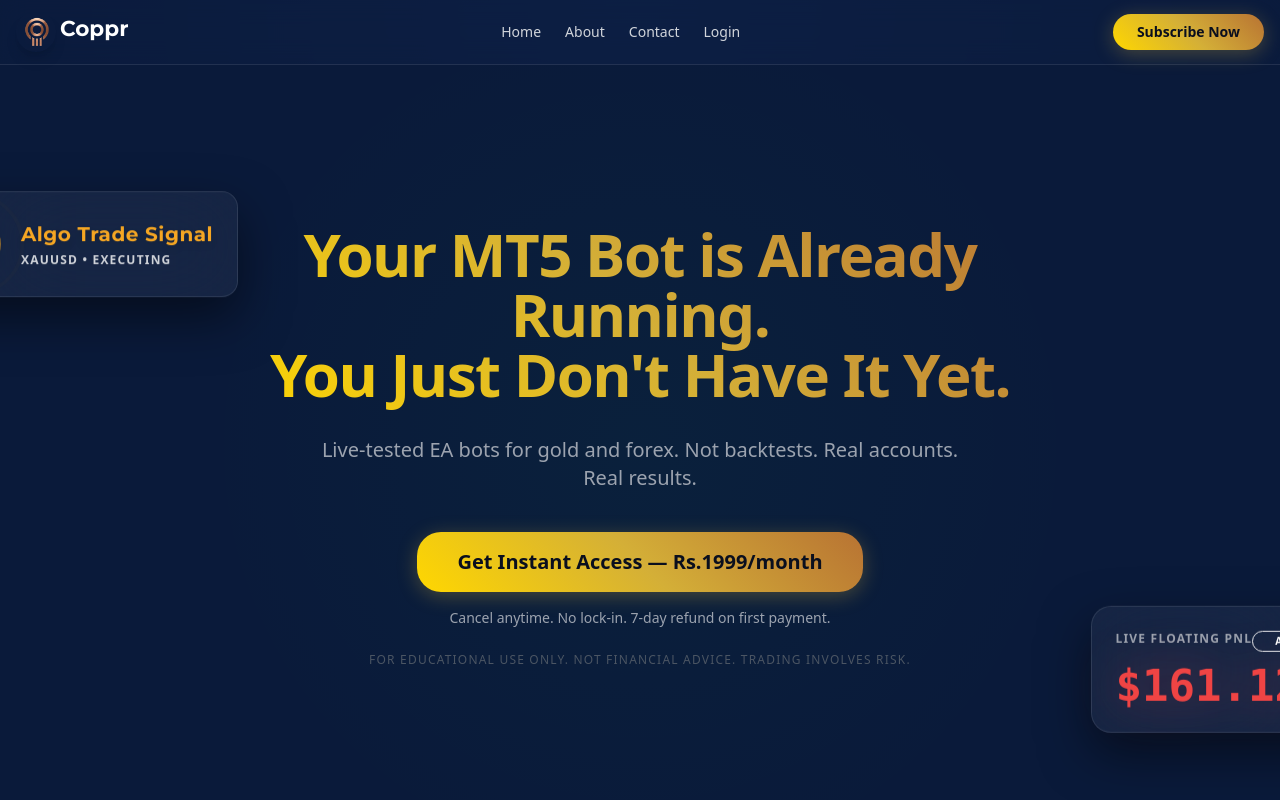
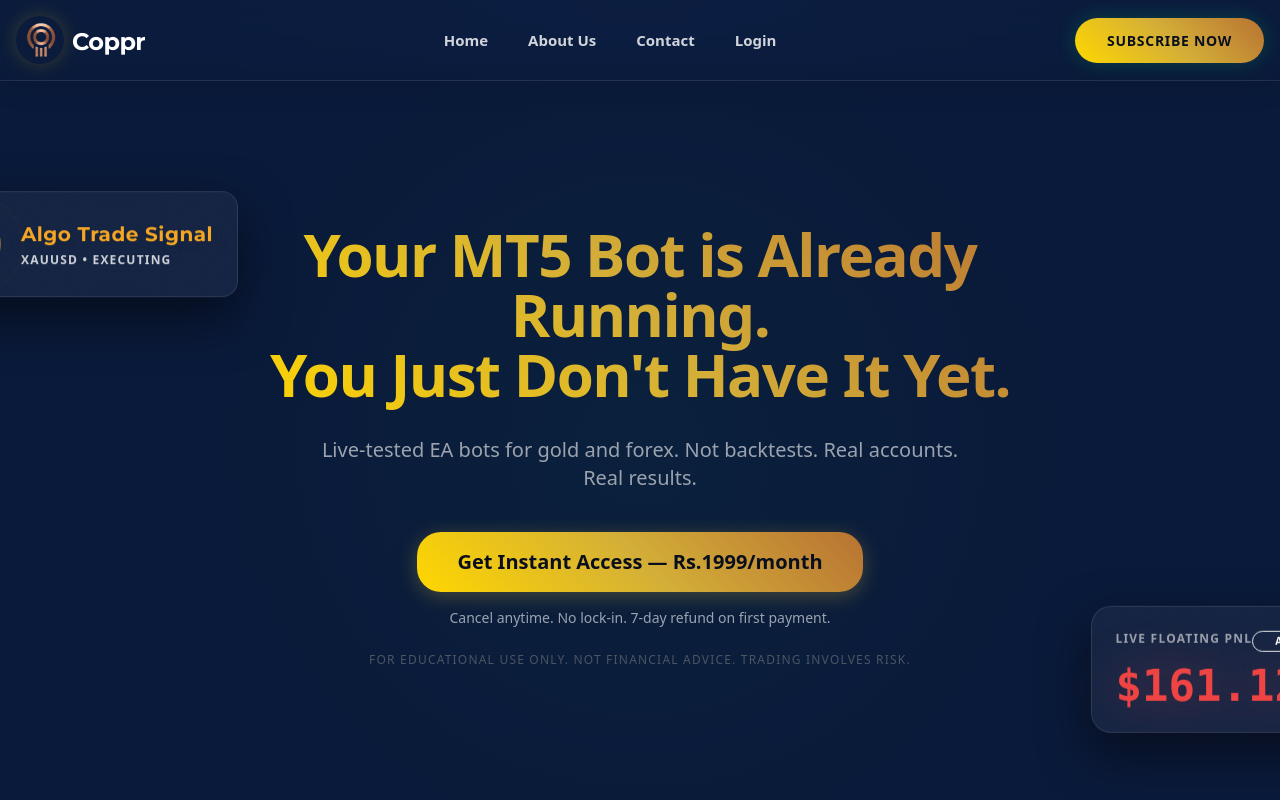
Before and after one commit to anilsethji/coppr, a Next.js app: page / in a window 1280 px wide. Shown: the top 800 px of the page. Built offline with nearby package versions, Linux system fonts and the light colour scheme; no server answers.

Commit message:
Implement sliding mobile navbar, logout, and premium lock system

```diff
--- a/app/dashboard/bots/page.tsx
+++ b/app/dashboard/bots/page.tsx
@@ -1,11 +1,15 @@
 import Link from "next/link";
 import { createClient } from "@/lib/supabase/server";
 import { redirect } from "next/navigation";
+import { PremiumLock } from "@/components/ui/PremiumLock";
 
 export default async function BotsPage() {
   const supabase = createClient();
   const { data: { user } } = await supabase.auth.getUser();
   if (!user) redirect('/login');
+
+  const { data: profile } = await supabase.from('profiles').select('subscription_status').eq('id', user.id).single();
+  const isSubscribed = profile?.subscription_status === 'active';
 
   const { data: bots } = await supabase.from('content').select('*').eq('type', 'bot').order('created_at', { ascending: false });
 
@@ -22,6 +26,7 @@ export default async function BotsPage() {
         </div>
       </div>
 
+      <PremiumLock isSubscribed={isSubscribed}>
       <div className="grid grid-cols-1 md:grid-cols-2 gap-6">
         {bots?.map((bot, idx) => {
           const isUtility = bot.prot_rate || bot.use_with;
@@ -117,6 +122,7 @@ export default async function BotsPage() {
           )
         })}
       </div>
+      </PremiumLock>
     </div>
   );
 }
--- a/app/dashboard/indicators/page.tsx
+++ b/app/dashboard/indicators/page.tsx
@@ -1,10 +1,14 @@
 import { createClient } from "@/lib/supabase/server";
 import { redirect } from "next/navigation";
+import { PremiumLock } from "@/components/ui/PremiumLock";
 
 export default async function IndicatorsPage() {
   const supabase = createClient();
   const { data: { user } } = await supabase.auth.getUser();
   if (!user) redirect('/login');
+
+  const { data: profile } = await supabase.from('profiles').select('subscription_status').eq('id', user.id).single();
+  const isSubscribed = profile?.subscription_status === 'active';
 
   const { data: indicators } = await supabase.from('content').select('*').eq('type', 'indicator').order('created_at', { ascending: false });
 
@@ -15,6 +19,7 @@ export default async function IndicatorsPage() {
         <p className="text-gray-500">Enhanced visual tools for MT5 to identify high-probability entries.</p>
       </div>
 
+      <PremiumLock isSubscribed={isSubscribed}>
       <div className="grid grid-cols-1 md:grid-cols-2 lg:grid-cols-3 gap-6">
         {indicators?.map((item, idx) => (
           <div key={idx} className="stat-card card-glow-blue">
@@ -42,6 +47,7 @@ export default async function IndicatorsPage() {
            </div>
         )}
       </div>
+      </PremiumLock>
     </div>
   );
 }
--- a/app/dashboard/tutorials/page.tsx
+++ b/app/dashboard/tutorials/page.tsx
@@ -1,10 +1,14 @@
 import { createClient } from "@/lib/supabase/server";
 import { redirect } from "next/navigation";
+import { PremiumLock } from "@/components/ui/PremiumLock";
 
 export default async function TutorialsPage() {
   const supabase = createClient();
   const { data: { user } } = await supabase.auth.getUser();
   if (!user) redirect('/login');
+
+  const { data: profile } = await supabase.from('profiles').select('subscription_status').eq('id', user.id).single();
+  const isSubscribed = profile?.subscription_status === 'active';
 
   const { data: videos } = await supabase.from('content').select('*').eq('type', 'video').order('created_at', { ascending: false });
 
@@ -15,6 +19,7 @@ export default async function TutorialsPage() {
         <p className="text-gray-500">Master the terminal with our step-by-step training modules.</p>
       </div>
 
+      <PremiumLock isSubscribed={isSubscribed}>
       <div className="grid grid-cols-1 md:grid-cols-2 lg:grid-cols-3 gap-8">
         {videos?.map((video, idx) => (
           <div key={idx} className="stat-card card-glow-amber overflow-hidden group">
@@ -40,6 +45,7 @@ export default async function TutorialsPage() {
            </div>
         )}
       </div>
+      </PremiumLock>
     </div>
   );
 }
--- a/components/layout/Navbar.tsx
+++ b/components/layout/Navbar.tsx
@@ -1,23 +1,126 @@
+'use client';
+
 import Link from 'next/link';
 import { Logo } from '@/components/ui/Logo';
+import { useState, useEffect } from 'react';
+import { createClient } from '@/lib/supabase/client';
+import { useRouter } from 'next/navigation';
 
 export function Navbar() {
+  const [isOpen, setIsOpen] = useState(false);
+  const [user, setUser] = useState<any>(null);
+  const supabase = createClient();
+  const router = useRouter();
+
+  useEffect(() => {
+    supabase.auth.getUser().then(({ data }) => {
+      setUser(data?.user || null);
+    });
+
+    // Listen for auth changes to dynamically update desktop/mobile menus
+    const { data: authListener } = supabase.auth.onAuthStateChange((event, session) => {
+      setUser(session?.user || null);
+    });
+
+    return () => {
+      authListener?.subscription.unsubscribe();
+    };
+  }, []);
+
+  const handleLogout = async () => {
+    await supabase.auth.signOut();
+    setUser(null);
+    setIsOpen(false);
+    router.push('/');
+  };
+
   return (
-    <nav className="fixed top-0 left-0 w-full z-50 bg-[#0A1A3A]/60 backdrop-blur-md border-b border-white/10">
-      <div className="max-w-7xl mx-auto px-4 h-16 flex items-center justify-between">
-        <Link href="/" className="flex items-center gap-1 hover:opacity-80 transition-opacity">
-          <Logo variant="dark" className="w-10 h-10 shadow-lg rounded-full" />
-          <span className="text-[1.35rem] font-bold tracking-normal hidden sm:block text-white font-brand -translate-y-1">Coppr</span>
+    <nav className="fixed top-0 left-0 w-full z-50 bg-[#0A1A3A]/70 backdrop-blur-xl border-b border-white/10 shadow-[0_4px_30px_rgba(0,0,0,0.1)]">
+      <div className="max-w-7xl mx-auto px-4 h-20 flex items-center justify-between">
+
+        {/* LOGO */}
+        <Link href="/" className="flex items-center gap-2 hover:opacity-80 transition-opacity z-50 relative">
+          <Logo variant="dark" className="w-12 h-12 shadow-[0_0_20px_rgba(255,215,0,0.2)] rounded-full" />
+          <span className="text-[1.5rem] font-bold tracking-tight hidden sm:block text-white font-brand mt-1">Coppr</span>
         </Link>
-        <div className="hidden md:flex items-center gap-6 text-sm text-gray-300">
+
+        {/* DESKTOP NAV LINKS (Centered) */}
+        <div className="hidden md:flex items-center gap-10 text-[15px] font-bold text-gray-300">
           <Link href="/" className="hover:text-white transition-colors">Home</Link>
-          <Link href="/about" className="hover:text-white transition-colors">About</Link>
+          <Link href="/about" className="hover:text-white transition-colors">About Us</Link>
           <Link href="/contact" className="hover:text-white transition-colors">Contact</Link>
-          <Link href="/login" className="hover:text-white transition-colors">Login</Link>
+          {user ? (
+            <Link href="/dashboard" className="text-[#00E676] hover:text-[#00E676]/80 transition-colors uppercase tracking-widest text-[13px]">Dashboard</Link>
+          ) : (
+            <Link href="/login" className="hover:text-white transition-colors">Login</Link>
+          )}
         </div>
-        <Link href="/checkout" className="btn-primary py-2 px-6 text-sm hidden sm:flex">
-          Subscribe Now
-        </Link>
+
+        {/* DESKTOP RIGHT ACTIONS */}
+        <div className="hidden sm:flex items-center gap-6">
+          {user ? (
+            <button onClick={handleLogout} className="text-[13px] uppercase font-black tracking-widest text-gray-400 hover:text-white transition-colors">Logout</button>
+          ) : (
+            <Link href="/checkout" className="btn-primary py-3 px-8 text-[14px] uppercase tracking-wider font-black shadow-[0_0_20px_rgba(0,230,118,0.2)] hover:shadow-[0_0_30px_rgba(0,230,118,0.4)]">
+              Subscribe Now
+            </Link>
+          )}
+        </div>
+
+        {/* MOBILE HAMBURGER TOGGLE */}
+        <button
+          className="md:hidden z-50 p-2 focus:outline-none"
+          onClick={() => setIsOpen(!isOpen)}
+          aria-label="Toggle mobile menu"
+        >
+          <div className="space-y-1.5 flex flex-col items-end">
+            <span className={`block w-7 h-[3px] rounded-full bg-white transition-transform duration-300 ${isOpen ? 'rotate-45 translate-y-[9px]' : ''}`}></span>
+            <span className={`block h-[3px] rounded-full bg-white transition-opacity duration-300 ${isOpen ? 'opacity-0 w-7' : 'w-5'}`}></span>
+            <span className={`block w-7 h-[3px] rounded-full bg-white transition-transform duration-300 ${isOpen ? '-rotate-45 -translate-y-[9px]' : ''}`}></span>
+          </div>
+        </button>
+
+        {/* MOBILE SLIDE-IN MENU */}
+        <div className={`fixed inset-y-0 left-0 w-[85%] max-w-sm bg-[#050A14] border-r border-white/5 shadow-[20px_0_50px_rgba(0,0,0,0.5)] transform ${isOpen ? 'translate-x-0' : '-translate-x-full'} transition-transform duration-500 ease-[cubic-bezier(0.25,1,0.5,1)] md:hidden z-40 flex flex-col justify-between`}>
+          <div className="pt-28 px-8 flex flex-col gap-8 text-xl font-bold tracking-tight">
+            <Link href="/" onClick={() => setIsOpen(false)} className="hover:text-gray-300 transition-colors">Home</Link>
+            <Link href="/about" onClick={() => setIsOpen(false)} className="hover:text-gray-300 transition-colors">About Us</Link>
+            <Link href="/contact" onClick={() => setIsOpen(false)} className="hover:text-gray-300 transition-colors">Contact</Link>
+
+            <hr className="border-white/5 my-2" />
+
+            {user ? (
+              <>
+                <Link href="/dashboard" onClick={() => setIsOpen(false)} className="text-[#00E676] flex items-center gap-2 group">
+                  <span className="w-2 h-2 rounded-full bg-[#00E676] group-hover:animate-ping"></span>
+                  Member Dashboard
+                </Link>
+              </>
+            ) : (
+              <>
+                <Link href="/login" onClick={() => setIsOpen(false)} className="hover:text-gray-300 transition-colors text-gray-400">Login to Dashboard</Link>
+                <Link href="/checkout" onClick={() => setIsOpen(false)} className="text-[#0B0F1A] bg-[#00E676] px-6 py-4 text-center rounded-[10px] uppercase font-black tracking-widest text-sm mt-4">
+                  Join Coppr Now
+                </Link>
+              </>
+            )}
+          </div>
+
+          {/* MOBILE LOGOUT FOOTER */}
+          {user && (
+            <div className="p-8 pb-12 border-t border-white/5">
+               <button onClick={handleLogout} className="text-gray-500 text-sm font-black uppercase tracking-widest hover:text-white transition-colors flex items-center gap-2">
+                 Disconnect Session
+               </button>
+            </div>
+          )}
+        </div>
+
+        {/* BACKDROP BLUR FOR MOBILE MENU */}
+        <div
+           className={`fixed inset-0 bg-black/60 backdrop-blur-sm z-30 md:hidden transition-opacity duration-300 ${isOpen ? 'opacity-100 pointer-events-auto' : 'opacity-0 pointer-events-none'}`}
+           onClick={() => setIsOpen(false)}
+        />
       </div>
     </nav>
   );
--- /dev/null
+++ b/components/ui/PremiumLock.tsx
@@ -0,0 +1,29 @@
+import Link from "next/link";
+import React from "react";
+
+export function PremiumLock({ isSubscribed, children }: { isSubscribed: boolean; children: React.ReactNode }) {
+  if (isSubscribed) return <>{children}</>;
+
+  return (
+    <div className="relative min-h-[50vh]">
+      <div className="blur-xl pointer-events-none select-none opacity-30 transition-all duration-500">
+        {children}
+      </div>
+
+      <div className="absolute inset-0 z-10 flex flex-col items-center justify-center p-6">
+        <div className="bg-[#0A0F1E]/90 backdrop-blur-2xl border border-white/5 p-10 rounded-card max-w-md w-full mx-auto text-center shadow-[0_0_50px_rgba(0,0,0,0.5)]">
+           <div className="w-16 h-16 bg-white/5 border border-white/10 rounded-full flex items-center justify-center mx-auto mb-6 shadow-inner">
+             <span className="text-2xl">🔒</span>
+           </div>
+           <h3 className="text-2xl font-bold text-white mb-3 tracking-tighter">Premium Access Required</h3>
+           <p className="text-sm text-gray-400 mb-8 leading-relaxed">
+             You are currently on a free guest account. Activate your membership to unlock the professional algorithmic bot library, custom MT5 indicators, and setup tutorials.
+           </p>
+           <Link href="/checkout" className="btn-primary w-full py-4 text-xs font-black uppercase tracking-widest shadow-[0_0_20px_rgba(0,230,118,0.2)] hover:shadow-[0_0_30px_rgba(0,230,118,0.4)] transition-all">
+             Unlock Full Platform instantly
+           </Link>
+        </div>
+      </div>
+    </div>
+  );
+}
```
